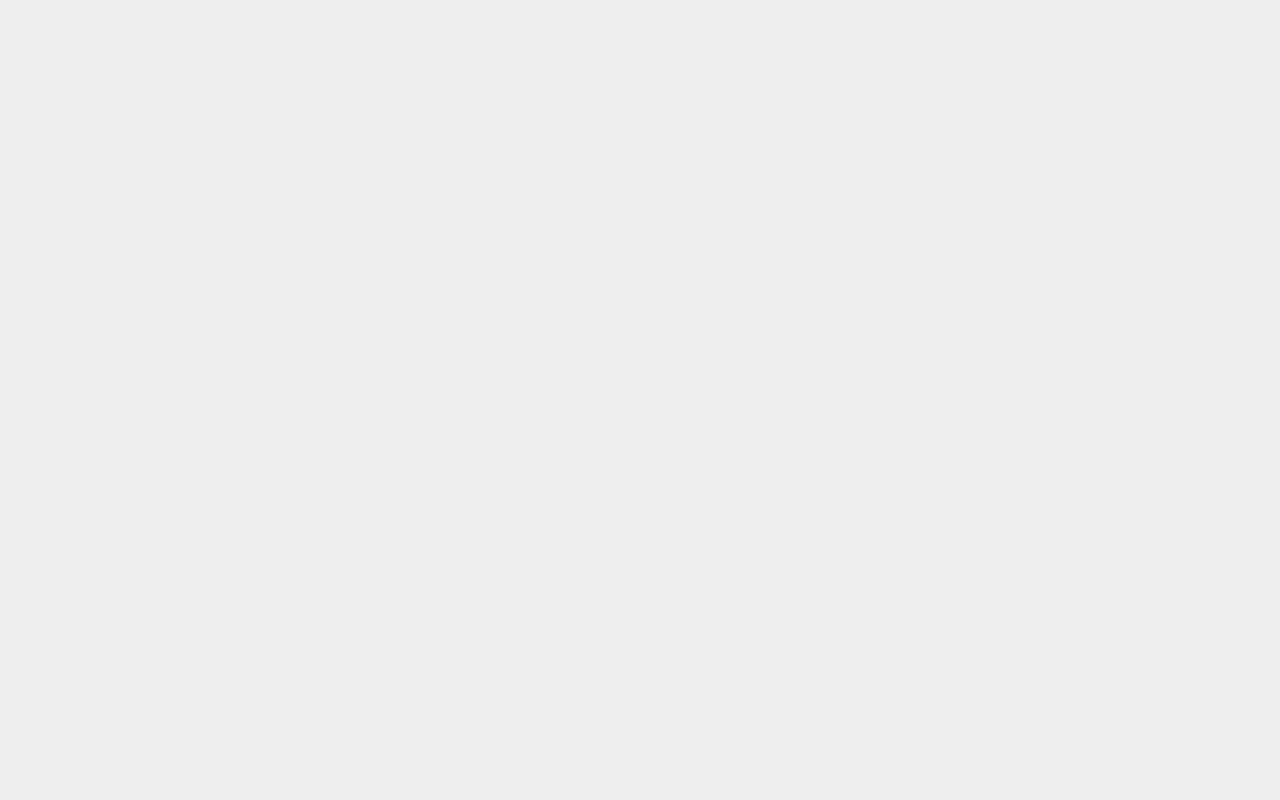
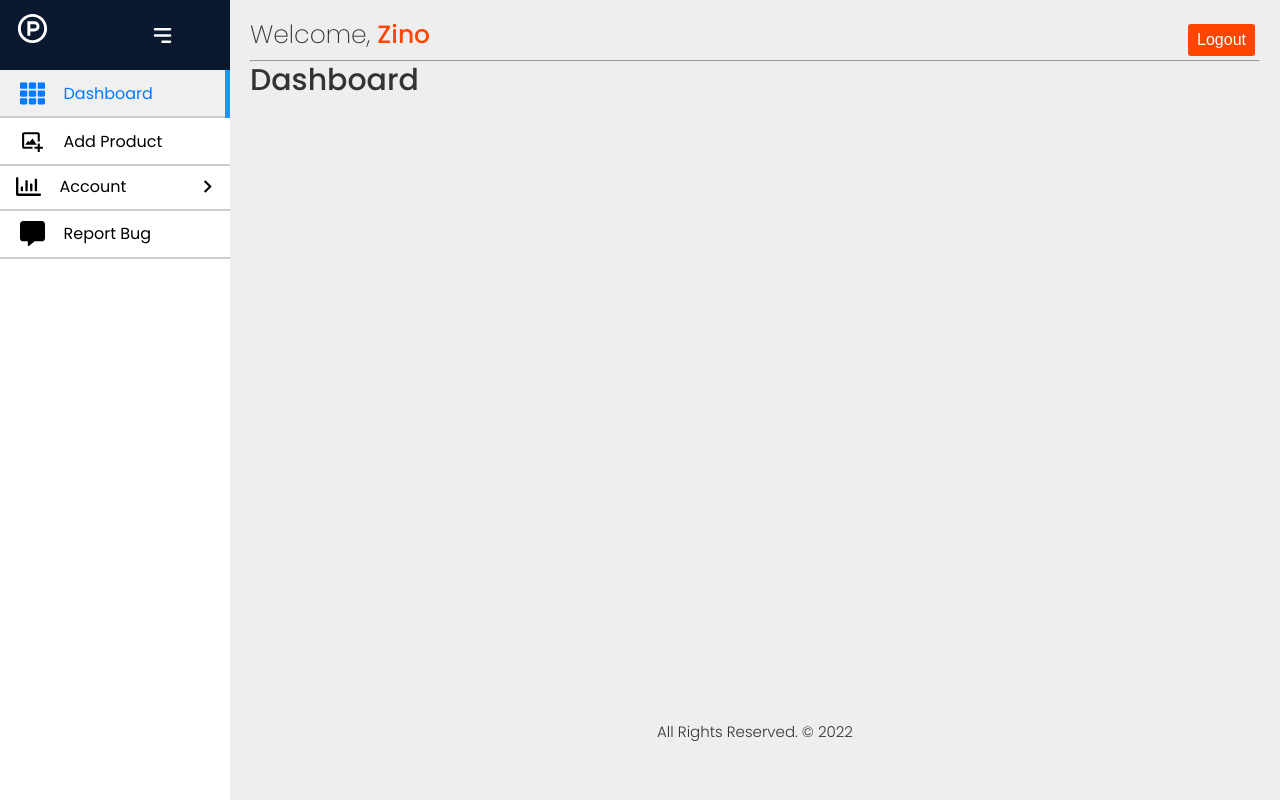
Before and after one commit to ravi-sharma26494/inventorymanagement, a React (Create React App) app in the folder frontend/: page /dashboard in a window 1280 px wide. Before the commit this address had no page. Built offline with nearby package versions, Linux system fonts and the light colour scheme.

Commit message:
Sider Build

```diff
--- a/frontend/src/App.js
+++ b/frontend/src/App.js
@@ -4,6 +4,9 @@
 import Register from './pages/auth/Register';
 import Forgot from './pages/auth/Forgot';
 import Reset from './pages/auth/Reset';
+import Sidebar from './components/sidebar/Sidebar';
+import Layout from "./components/layout/Layout"
+import Dashboard from './pages/dashboard/Dashboard';
 
 function App() {
   return (
@@ -14,6 +17,14 @@
         <Route path='/register' element={<Register />}/>
         <Route path='/forgot' element={<Forgot />}/>
         <Route path='/resetpassword/:resetToken' element={<Reset />}/>
+
+        <Route path="/dashboard" element={
+          <Sidebar>
+            <Layout>
+              <Dashboard />
+            </Layout>
+          </Sidebar>
+        }/>
       </Routes>
     </BrowserRouter>
   );
--- a/frontend/src/components/footer/Footer.js
+++ b/frontend/src/components/footer/Footer.js
@@ -1,11 +1,11 @@
-import React from 'react'
+import React from "react";
 
 const Footer = () => {
   return (
-    <div className='--flex-center --py2'>
-        <p>All Rights Reserved. &copy; 2023</p>
+    <div className="--flex-center --py2">
+      <p>All Rights Reserved. &copy; 2022</p>
     </div>
-  )
-}
+  );
+};
 
-export default Footer
+export default Footer;
--- a/frontend/src/components/header/Header.js
+++ b/frontend/src/components/header/Header.js
@@ -1,19 +1,18 @@
-import React from 'react'
+import React from "react";
 
 const Header = () => {
   return (
-    <div className='--pad header'>
-        <div className='--flex-between'>
-            <h3>
+    <div className="--pad header">
+      <div className="--flex-between">
+        <h3>
+          <span className="--fw-thin">Welcome, </span>
+          <span className="--color-danger">Zino</span>
+        </h3>
+        <button className="--btn --btn-danger">Logout</button>
+      </div>
+      <hr />
+    </div>
+  );
+};
 
-            <span className='--fw-thin'>Welcome, </span>
-            <span className='--color-danger'>Ravi, </span>
-            </h3>
-            <button className='--btn --btn-danger'>Logout</button>
-        </div>
-        <hr />
-    </div>
-  )
-}
-
-export default Header
+export default Header;
--- /dev/null
+++ b/frontend/src/components/sidebar/Sidebar.js
@@ -0,0 +1,44 @@
+import React, { useState } from "react";
+import "./Sidebar.scss";
+import { HiMenuAlt3 } from "react-icons/hi";
+import { RiProductHuntLine } from "react-icons/ri";
+import menu from "../../data/sidebar";
+import SidebarItem from "./SidebarItem";
+
+const Sidebar = ({ children }) => {
+  const [isOpen, setIsOpen] = useState(true);
+  const toggle = () => setIsOpen(!isOpen);
+
+  return (
+    <div className="layout">
+      <div className="sidebar" style={{ width: isOpen ? "230px" : "60px" }}>
+        <div className="top_section">
+          <div className="logo" style={{ display: isOpen ? "block" : "none" }}>
+            <RiProductHuntLine size={35} style={{ cursor: "pointer" }} />
+          </div>
+
+          <div
+            className="bars"
+            style={{ marginLeft: isOpen ? "100px" : "0px" }}
+          >
+            <HiMenuAlt3 onClick={toggle} />
+          </div>
+        </div>
+        {menu.map((item, index) => {
+          return <SidebarItem key={index} item={item} isOpen={isOpen} />;
+        })}
+      </div>
+
+      <main
+        style={{
+          paddingLeft: isOpen ? "230px" : "60px",
+          transition: "all .5s",
+        }}
+      >
+        {children}
+      </main>
+    </div>
+  );
+};
+
+export default Sidebar;
--- /dev/null
+++ b/frontend/src/components/sidebar/Sidebar.scss
@@ -0,0 +1,145 @@
+.layout {
+    display: flex;
+  }
+  main {
+    width: 100%;
+    // padding: 20px;
+    color: #ccc;
+  }
+  .sidebar {
+    position: fixed;
+    top: 0;
+    left: 0;
+    width: 230px;
+    height: 100vh;
+    flex-shrink: 0;
+    background-color: var(--color-white);
+    overflow: auto;
+    color: var(-color-dark);
+    transition: all 0.5s;
+  }
+
+  .top_section {
+    display: flex;
+    align-items: center;
+    padding: 10px 15px;
+    // border-bottom: 2px solid #ccc;
+    transition: all 0.5s;
+    background-color: var(--dark-blue);
+    height: 70px;
+  }
+  .logo {
+    font-size: 30px;
+    color: var(--color-white);
+  }
+  .bars {
+    display: flex;
+    font-size: 25px;
+    margin-left: 70px;
+    cursor: pointer;
+    color: var(--color-white);
+    transition: all 0.3s;
+  }
+
+  .bars:hover {
+    color: var(--color-primary);
+    font-size: 27px;
+  }
+
+  .sidebar-item {
+    padding: 0.75em 1em;
+    display: block;
+    // border-radius: 5px;
+    // border-bottom: 2px solid #ccc;
+    background-color: rgba(255, 255, 255, 0.1);
+    transition: background-color 0.15s;
+  }
+
+  .s-parent {
+    border-bottom: 2px solid #ccc;
+  }
+
+  .sidebar-item:hover {
+    background-color: #eee;
+  }
+
+  .sidebar-title {
+    display: flex;
+    font-size: 1.2em;
+    justify-content: space-between;
+    align-items: center;
+  }
+
+  .sidebar-title span {
+    display: flex;
+    justify-content: flex-start;
+    align-items: flex-start;
+    gap: 12px;
+    transition: all 0.5s;
+    font-size: 1.6rem;
+  }
+
+  .sidebar-title span .icon {
+    display: flex;
+    justify-content: center;
+    align-items: center;
+    width: 1.5em;
+    font-size: 25px;
+  }
+
+  .sidebar-title .arrow-icon {
+    cursor: pointer;
+    transition: all 0.5s;
+  }
+
+  .sidebar-item.open > .sidebar-title .arrow-icon {
+    transform: rotate(90deg);
+  }
+
+  .sidebar-content {
+    padding-top: 0.25em;
+    height: 0;
+    overflow: hidden;
+  }
+  .sidebar-item.open > .sidebar-content {
+    height: auto;
+  }
+
+  .s-child {
+    border: 1px solid #ccc;
+    border-radius: 3px;
+    margin-top: 5px;
+  }
+
+  .s-child:hover {
+    border: 1px solid var(--light-blue);
+  }
+
+  a {
+    color: var(--colo-dark);
+    text-decoration: none;
+    transition: all 0.2s;
+  }
+
+  .active {
+    color: var(--color-primary);
+    display: block;
+    position: relative;
+    width: 100%;
+    height: auto;
+    background-color: #eee;
+  }
+
+  .active::after {
+    content: "";
+    position: absolute;
+    width: 5px;
+    height: 100%;
+    right: 0;
+    top: 0;
+    background-color: var(--light-blue);
+  }
+
+  .sublink .sidebar-item .sidebar-title {
+    padding-left: 40px;
+  }
--- /dev/null
+++ b/frontend/src/components/sidebar/SidebarItem.js
@@ -0,0 +1,65 @@
+import React, { useState } from "react";
+import { MdKeyboardArrowRight } from "react-icons/md";
+import { NavLink } from "react-router-dom";
+
+const activeLink = ({ isActive }) => (isActive ? "active" : "link");
+const activeSublink = ({ isActive }) => (isActive ? "active" : "link");
+
+const SidebarItem = ({ item, isOpen }) => {
+  const [expandMenu, setExpandMenu] = useState(false);
+
+  if (item.childrens) {
+    return (
+      <div
+        className={
+          expandMenu ? "sidebar-item s-parent open" : "sidebar-item s-parent"
+        }
+      >
+        <div className="sidebar-title">
+          <span>
+            {item.icon && <div className="icon">{item.icon}</div>}
+            {isOpen && <div>{item.title}</div>}
+          </span>
+          <MdKeyboardArrowRight
+            size={25}
+            className="arrow-icon"
+            onClick={() => setExpandMenu(!expandMenu)}
+          />
+        </div>
+        <div className="sidebar-content">
+          {item.childrens.map((child, index) => {
+            return (
+              <div key={index} className="s-child">
+                <NavLink to={child.path} className={activeSublink}>
+                  <div className="sidebar-item">
+                    <div className="sidebar-title">
+                      <span>
+                        {child.icon && <div className="icon">{child.icon}</div>}
+                        {isOpen && <div>{child.title}</div>}
+                      </span>
+                    </div>
+                  </div>
+                </NavLink>
+              </div>
+            );
+          })}
+        </div>
+      </div>
+    );
+  } else {
+    return (
+      <NavLink to={item.path} className={activeLink}>
+        <div className="sidebar-item s-parent">
+          <div className="sidebar-title">
+            <span>
+              {item.icon && <div className="icon">{item.icon}</div>}
+              {isOpen && <div>{item.title}</div>}
+            </span>
+          </div>
+        </div>
+      </NavLink>
+    );
+  }
+};
+
+export default SidebarItem;
--- /dev/null
+++ b/frontend/src/data/sidebar.js
@@ -0,0 +1,36 @@
+import { FaTh, FaRegChartBar, FaCommentAlt } from "react-icons/fa";
+import { BiImageAdd } from "react-icons/bi";
+
+const menu = [
+  {
+    title: "Dashboard",
+    icon: <FaTh />,
+    path: "/dashboard",
+  },
+  {
+    title: "Add Product",
+    icon: <BiImageAdd />,
+    path: "/add-product",
+  },
+  {
+    title: "Account",
+    icon: <FaRegChartBar />,
+    childrens: [
+      {
+        title: "Profile",
+        path: "/profile",
+      },
+      {
+        title: "Edit Profile",
+        path: "/profile-update",
+      },
+    ],
+  },
+  {
+    title: "Report Bug",
+    icon: <FaCommentAlt />,
+    path: "/contact-us",
+  },
+];
+
+export default menu;
--- /dev/null
+++ b/frontend/src/pages/dashboard/Dashboard.js
@@ -0,0 +1,11 @@
+import React from 'react'
+
+const Dashboard = () => {
+  return (
+    <div>
+        <h2>Dashboard</h2>
+    </div>
+  )
+}
+
+export default Dashboard
```
Also changed, not shown: frontend/src/components/layout/Layout.js (+11 -11 lines).
